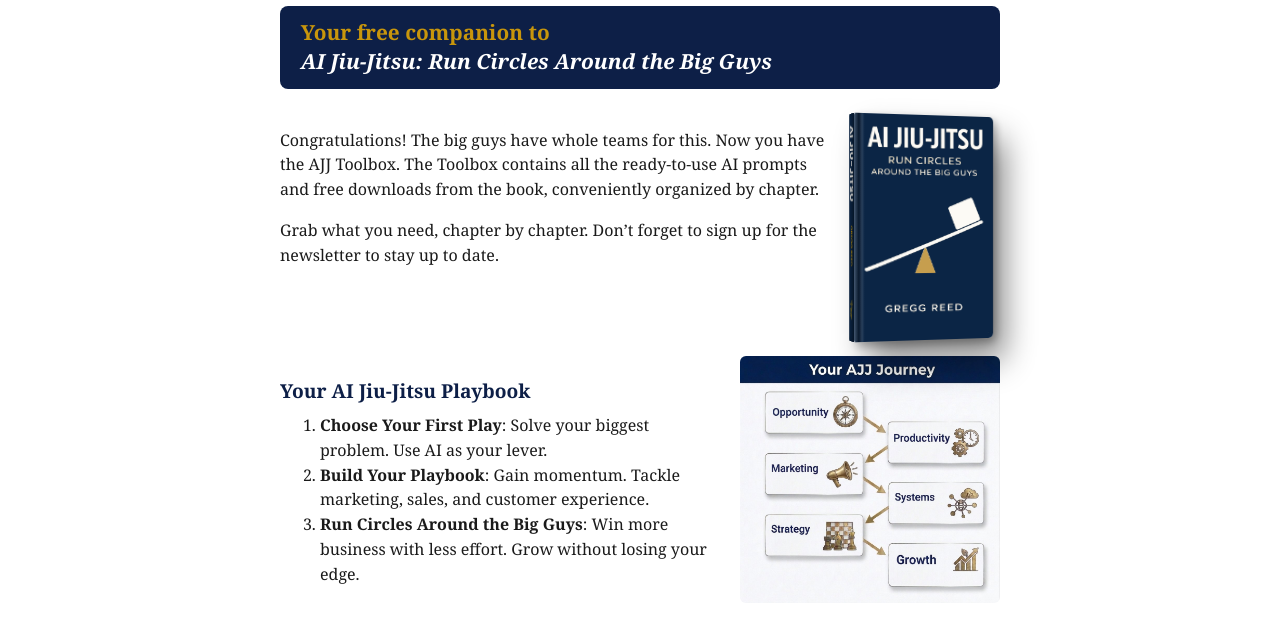
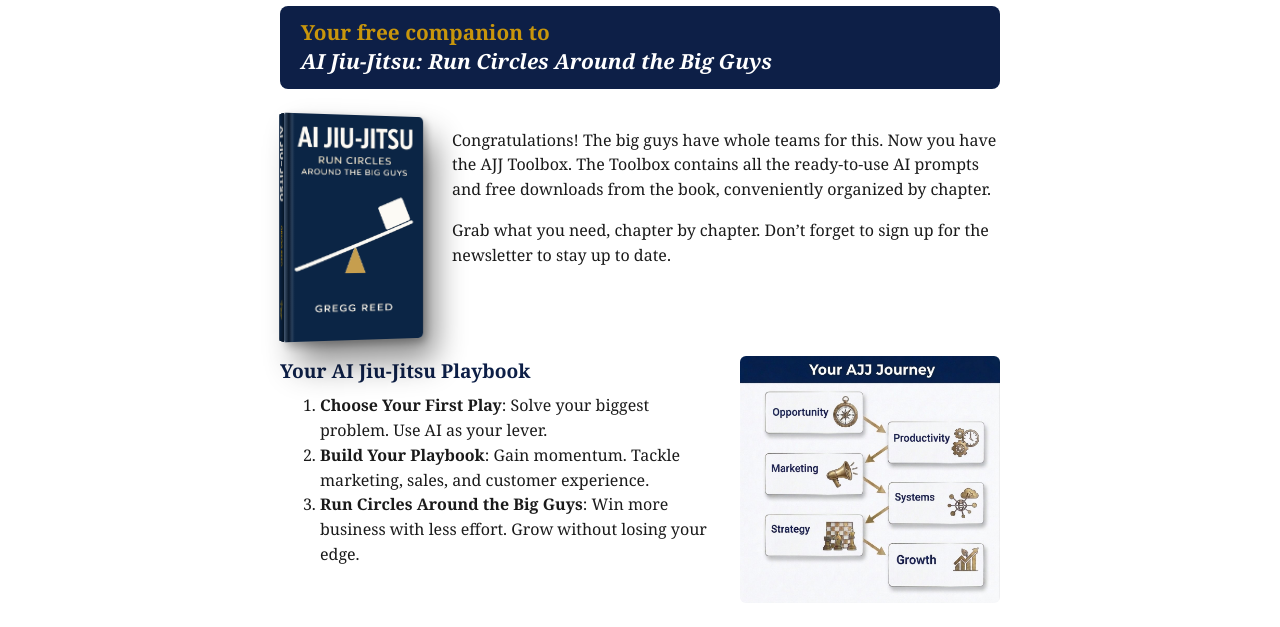
Before and after one commit to BreakThruLLC/ajjtoolbox, a plain HTML site: page index.html in a window 1280 px wide. Shown: the part 139-766 px from the top of the page. Drawn offline with Linux system fonts and the light colour scheme; a script that the page names is missing.

Commit message:
Move top book image left for balance; top-align playbook with journey map
Co-Authored-By: Claude Opus 4.8 <noreply@anthropic.com>
Claude-Session: https://claude.ai/code/session_015ACpWCV3FDbZmqrfurHAQG

```diff
--- a/index.html
+++ b/index.html
@@ -21,10 +21,10 @@ a{color:#0D1F47;} .sub{color:#C8960C;font-style:italic;font-size:1.2em;margin:.1
 <div class="wrap"><h1>The AJJ Toolbox</h1>
 <p class="tagline"><span style='color:#C8960C;'>Your free companion to</span><br><em>AI Jiu-Jitsu: Run Circles Around the Big Guys</em></p>
 <div style='display:flex;gap:22px;flex-wrap:wrap;align-items:flex-start;margin:.3em 0 .8em;'>
+<a href='https://AJJbook.com' target='_blank' rel='noopener' class='book-link'><span class='book3d'><img src='img/cover_front.png' width='500' height='750' alt='AI Jiu-Jitsu book'></span></a>
 <div style='flex:1 1 320px;min-width:260px;'><p>Congratulations! The big guys have whole teams for this. Now you have the AJJ Toolbox. The Toolbox contains all the ready-to-use AI prompts and free downloads from the book, conveniently organized by chapter.</p><p>Grab what you need, chapter by chapter. Don’t forget to sign up for the newsletter to stay up to date.</p></div>
-<a href='https://AJJbook.com' target='_blank' rel='noopener' class='book-link'><span class='book3d'><img src='img/cover_front.png' width='500' height='750' alt='AI Jiu-Jitsu book'></span></a>
 </div>
-<div style='display:flex;gap:24px;flex-wrap:wrap;align-items:center;margin:.5em 0 1.3em;'>
+<div style='display:flex;gap:24px;flex-wrap:wrap;align-items:flex-start;margin:.5em 0 1.3em;'>
 <div style='flex:1 1 320px;min-width:280px;'><p style='font-weight:bold;color:#0D1F47;font-size:1.2em;margin:0 0 .4em;'>Your AI Jiu-Jitsu Playbook</p><ol style='margin:.2em 0;'><li><strong>Choose Your First Play</strong>: Solve your biggest problem. Use AI as your lever.</li><li><strong>Build Your Playbook</strong>: Gain momentum. Tackle marketing, sales, and customer experience.</li><li><strong>Run Circles Around the Big Guys</strong>: Win more business with less effort. Grow without losing your edge.</li></ol></div>
 <p style='flex:0 1 260px;text-align:center;margin:0 auto;'><img src='img/home.jpg' alt='Your AJJ Journey: Opportunity, Productivity, Marketing, Systems, Strategy, Growth.' style='max-width:260px;width:100%;'></p>
 </div>
```
